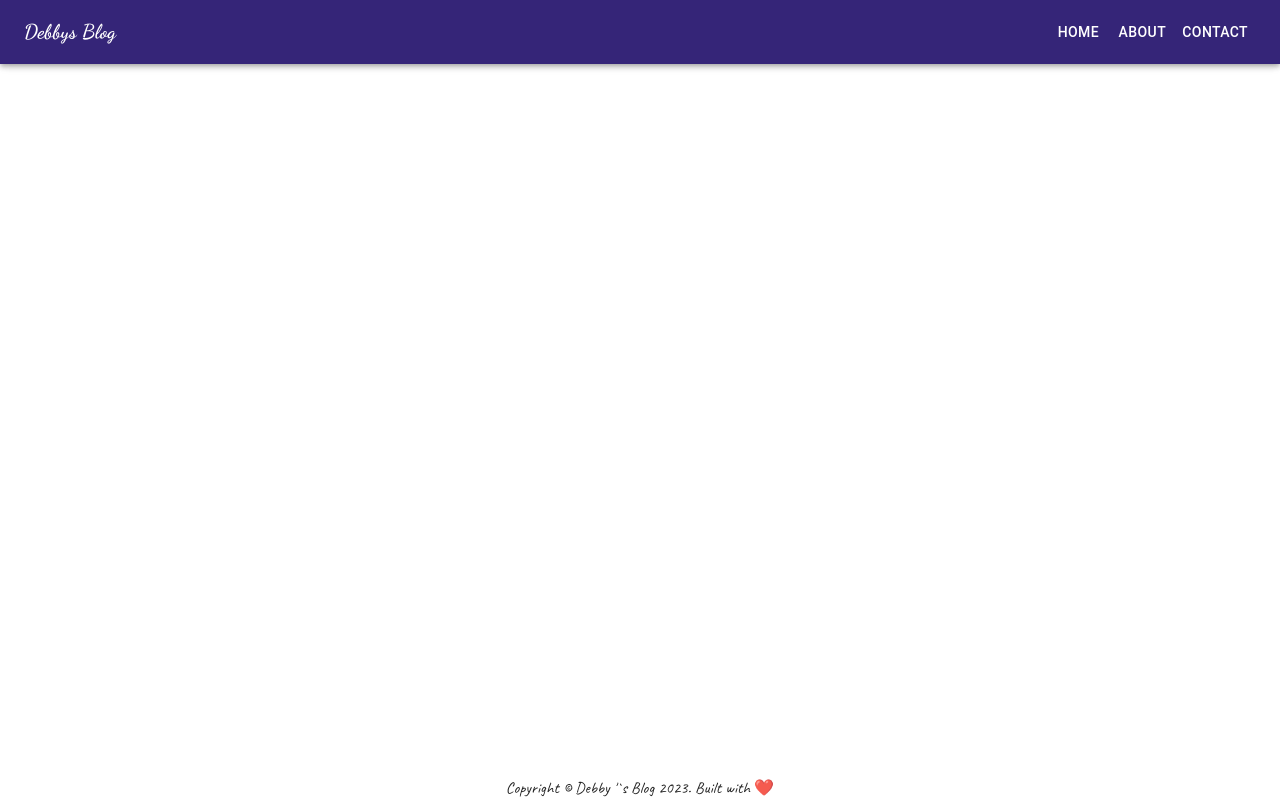
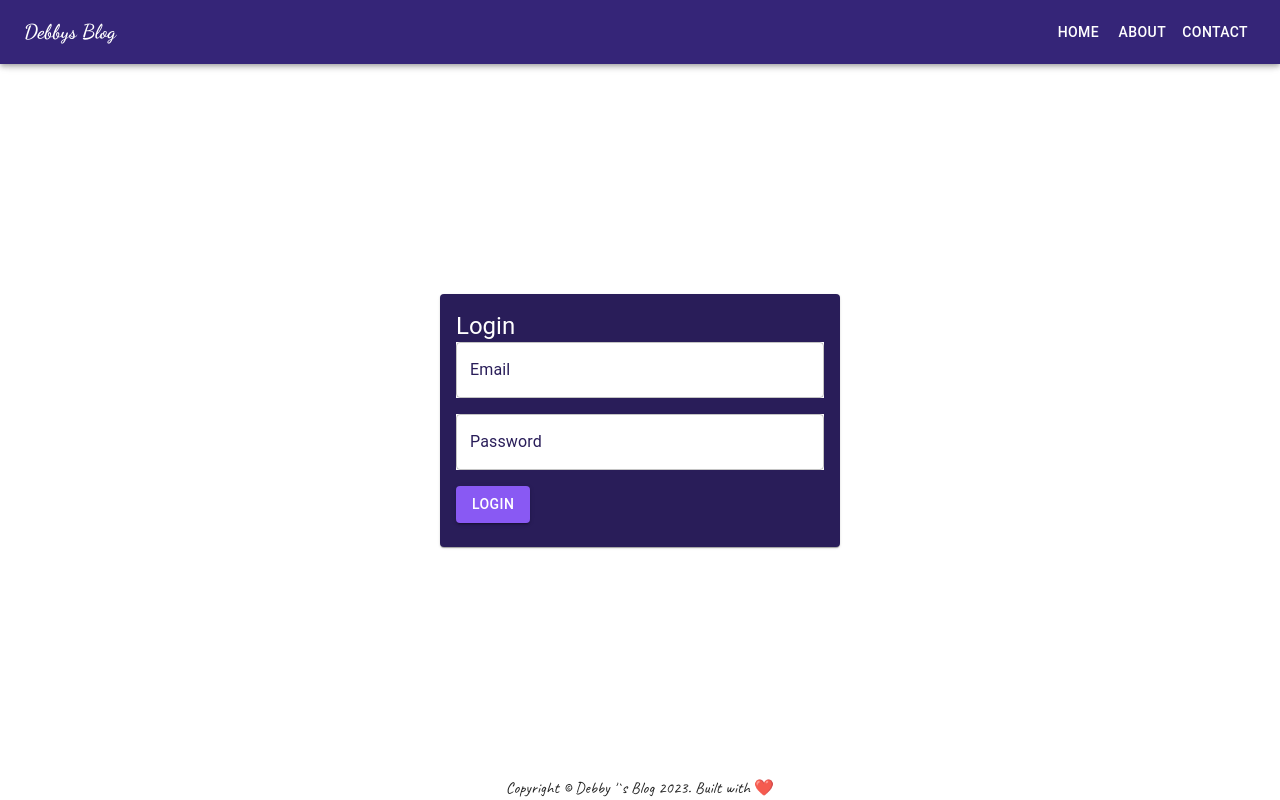
Before and after one commit to codetipster/Debbysblog, a React (Create React App) app in the folder frontend/: page /admin in a window 1280 px wide. Built offline with nearby package versions, Linux system fonts and the light colour scheme.

Commit message:
admin interface started, login and signin with firebase implemented

```diff
--- a/frontend/package.json
+++ b/frontend/package.json
@@ -10,6 +10,7 @@
     "@testing-library/jest-dom": "^5.17.0",
     "@testing-library/react": "^13.4.0",
     "@testing-library/user-event": "^13.5.0",
+    "firebase": "^10.3.1",
     "react": "^18.2.0",
     "react-dom": "^18.2.0",
     "react-router-dom": "^6.15.0",
--- a/frontend/src/App.js
+++ b/frontend/src/App.js
@@ -7,6 +7,10 @@ import { BrowserRouter as Router, Route, Link, Routes } from "react-router-dom";
 import Home from "./pages/Home/Home";
 import About from "./pages/About/About";
 import Contact from "./pages/Contact/Contact";
+//import Admin from "./pages/Admin/Admin";
+import Signin from "./pages/Admin/Auth/Signin";
+import Signup from "./pages/Admin/Auth/Signup";
+import Admin from "./pages/Admin/Admin";
 
 //creating theme colors for the website
 const theme = createTheme({
@@ -35,6 +39,10 @@ function App() {
                 <Route path="/" element={<Home />} />
                 <Route path="/about" element={<About />} />
                 <Route path="/contact" element={<Contact />} />
+                <Route path="/admin" element={<Signin />} />
+                <Route path="/admin/register" element={<Signup />} />
+                <Route path="/admin/dashboard" element={<Admin/>} />
+
               </Routes>
             </Container>
 
--- /dev/null
+++ b/frontend/src/firebase.js
@@ -0,0 +1,23 @@
+// Import the functions you need from the SDKs you need
+import { initializeApp } from "firebase/app";
+import { getAuth } from "firebase/auth";
+
+// TODO: Add SDKs for Firebase products that you want to use
+// https://firebase.google.com/docs/web/setup#available-libraries
+
+// Your web app's Firebase configuration
+const firebaseConfig = {
+  apiKey: "AIzaSyDonnFfUKE1QlDVcKaT5cGtreoiZsVHulE",
+  authDomain: "debbysblog-6cda7.firebaseapp.com",
+  projectId: "debbysblog-6cda7",
+  storageBucket: "debbysblog-6cda7.appspot.com",
+  messagingSenderId: "155095521731",
+  appId: "1:155095521731:web:be758379c781a47aef8576"
+};
+
+// Initialize Firebase
+const app = initializeApp(firebaseConfig);
+// Initialize Firebase Authentication and get a reference to the service
+const auth = getAuth(app);
+
+export { auth };
--- /dev/null
+++ b/frontend/src/pages/Admin/Admin.js
@@ -0,0 +1,9 @@
+import React from "react";
+
+const Admin = () => {
+  return (
+    <div>Admin</div>
+  );
+};
+
+export default Admin;
--- /dev/null
+++ b/frontend/src/pages/Admin/Auth/Signin.js
@@ -0,0 +1,73 @@
+import React, { useState } from "react";
+import { useNavigate } from "react-router-dom";
+//import LoadingOverlay from "../components/LoadingOverlay";  // Update with your correct path
+import { Button, Card, CardContent, TextField, Typography } from "@mui/material";
+import { auth }  from "../../../firebase";
+import { signInWithEmailAndPassword } from "firebase/auth";
+
+
+function Signin() {
+  const [email , setEmail ] = useState("");
+  const [password, setPassword] = useState("");
+  //const [isLoading, setIsLoading] = useState(false);
+  const navigate = useNavigate();  // Hook for navigation
+
+  //firebase authentication
+  const handleSubmit = async (e) => {
+    e.preventDefault();
+    //setIsLoading(true);  // Start loading when the request starts
+    signInWithEmailAndPassword(auth, email, password).then((userCredential) => {
+      // Signed in
+      const user = userCredential.user;
+      console.log(user);
+      if (user) {
+        navigate("/admin/dashboard");
+      }
+    }).catch((error) => {
+      const errorCode = error.code;
+      const errorMessage = error.message;
+      console.log(errorCode, errorMessage);
+    });
+  };
+
+  //   if (isLoading) {
+  //     return <LoadingOverlay />;
+  //   }
+
+  return (
+    <Card sx={{ maxWidth: 400, margin: "auto", marginTop: "20%", backgroundColor: "#291D59" }}>
+      <CardContent>
+        <Typography variant="h5" component="div" color="white">
+            Login
+        </Typography>
+        <form onSubmit={handleSubmit}>
+          <TextField
+            fullWidth
+            label="Email"
+            type="email"
+            value={email}
+            onChange={(e) => setEmail(e.target.value)}
+            InputLabelProps={{ style: { color: "#291D59" } }}
+            inputProps={{ style: { color: "#291D59" } }}
+            sx={{ marginBottom: 2, backgroundColor: "#fff" }}
+          />
+          <TextField
+            fullWidth
+            label="Password"
+            type="password"
+            value={password}
+            onChange={(e) => setPassword(e.target.value)}
+            InputLabelProps={{ style: { color: "#291D59" } }}
+            inputProps={{ style: { color: "#291D59" } }}
+            sx={{ marginBottom: 2, backgroundColor: "#fffF" }}
+          />
+          <Button variant="contained" type="submit" style={{backgroundColor: "#8959F3", color: "#fff"}}>
+              Login
+          </Button>
+        </form>
+      </CardContent>
+    </Card>
+  );
+}
+
+export default Signin;
--- /dev/null
+++ b/frontend/src/pages/Admin/Auth/Signup.js
@@ -0,0 +1,69 @@
+import React, { useState } from "react";
+import { useNavigate } from "react-router-dom";
+//import LoadingOverlay from "../components/LoadingOverlay";  // Update with your correct path
+import { Button, Card, CardContent, TextField, Typography } from "@mui/material";
+import { auth }  from "../../../firebase";
+import { createUserWithEmailAndPassword } from "firebase/auth";
+
+function Signup() {
+  const [email , setEmail ] = useState("");
+  const [password, setPassword] = useState("");
+  //const [isLoading, setIsLoading] = useState(false);
+  const navigate = useNavigate();  // Hook for navigation
+
+  //firebase authentication
+  const handleSubmit = async (e) => {
+    e.preventDefault();
+    //setIsLoading(true);  // Start loading when the request starts
+    createUserWithEmailAndPassword(auth, email, password).then((userCredential) => {
+      // Signed in
+      const user = userCredential.user;
+      console.log(user);
+    }).catch((error) => {
+      const errorCode = error.code;
+      const errorMessage = error.message;
+      console.log(errorCode, errorMessage);
+    });
+  };
+
+  //   if (isLoading) {
+  //     return <LoadingOverlay />;
+  //   }
+
+  return (
+    <Card sx={{ maxWidth: 400, margin: "auto", marginTop: "20%", backgroundColor: "#000" }}>
+      <CardContent>
+        <Typography variant="h5" component="div" color="white">
+            Register as a new Author
+        </Typography>
+        <form onSubmit={handleSubmit}>
+          <TextField
+            fullWidth
+            label="Email"
+            type="email"
+            value={email}
+            onChange={(e) => setEmail(e.target.value)}
+            InputLabelProps={{ style: { color: "#291D59" } }}
+            inputProps={{ style: { color: "#291D59" } }}
+            sx={{ marginBottom: 2, backgroundColor: "#fff" }}
+          />
+          <TextField
+            fullWidth
+            label="Password"
+            type="password"
+            value={password}
+            onChange={(e) => setPassword(e.target.value)}
+            InputLabelProps={{ style: { color: "#291D59" } }}
+            inputProps={{ style: { color: "#291D59" } }}
+            sx={{ marginBottom: 2, backgroundColor: "#fffF" }}
+          />
+          <Button variant="contained" type="submit" style={{backgroundColor: "#8959F3", color: "#fff"}}>
+              Register
+          </Button>
+        </form>
+      </CardContent>
+    </Card>
+  );
+}
+
+export default Signup;
```
Also changed, not shown: 1 other file (tests, documents, lock files or other folders).
